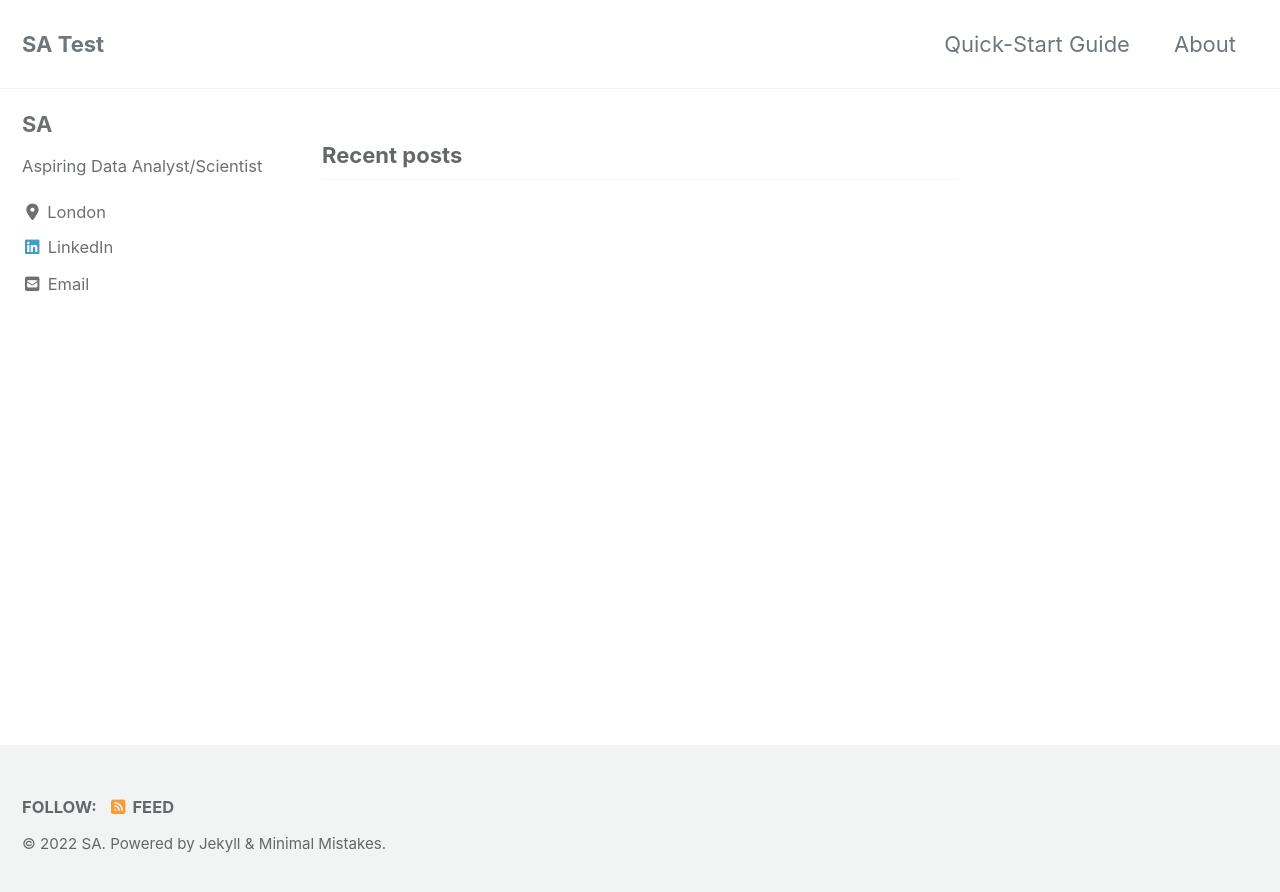
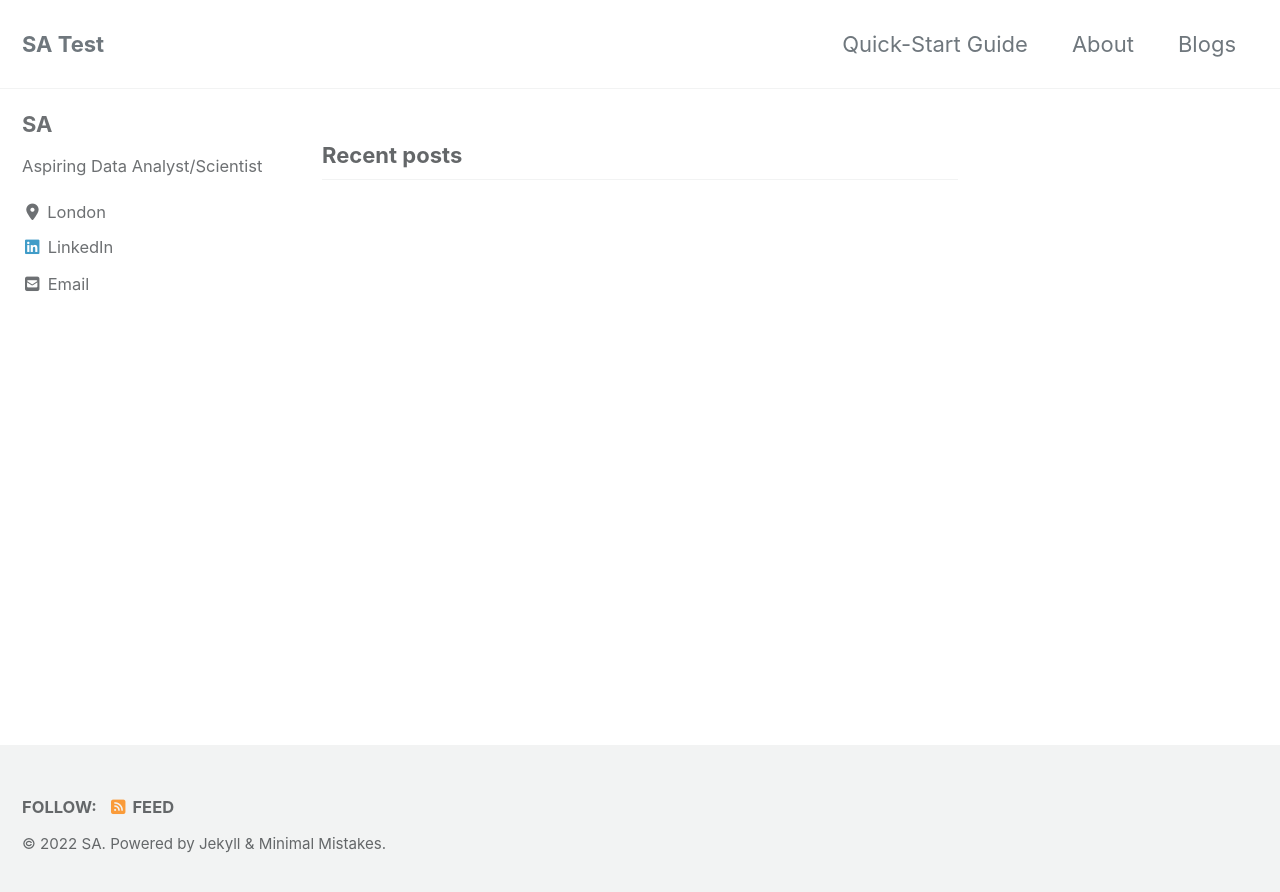
Before and after one commit to soas-sa/soas-sa.github.io, a Jekyll site: the page built from index.html, in a window 1280 px wide. Shown: the top 892 px of the page. Built offline with Jekyll 4.4.1, drawn with Linux system fonts in a browser that asks for light colours; cached includes are drawn as plain includes; nearby versions of some CDN libraries; the list of posts is cut into pages by our own code.

Commit message:
add blogs tab example

```diff
--- a/_data/navigation.yml
+++ b/_data/navigation.yml
@@ -4,6 +4,8 @@ main:
     url: https://mmistakes.github.io/minimal-mistakes/docs/quick-start-guide/
   - title: "About"
     url: https://mmistakes.github.io/minimal-mistakes/about/
+  - title: "Blogs"
+    url: /Blogs/
   # - title: "Sample Posts"
   #   url: /year-archive/
   # - title: "Sample Collections"
```
